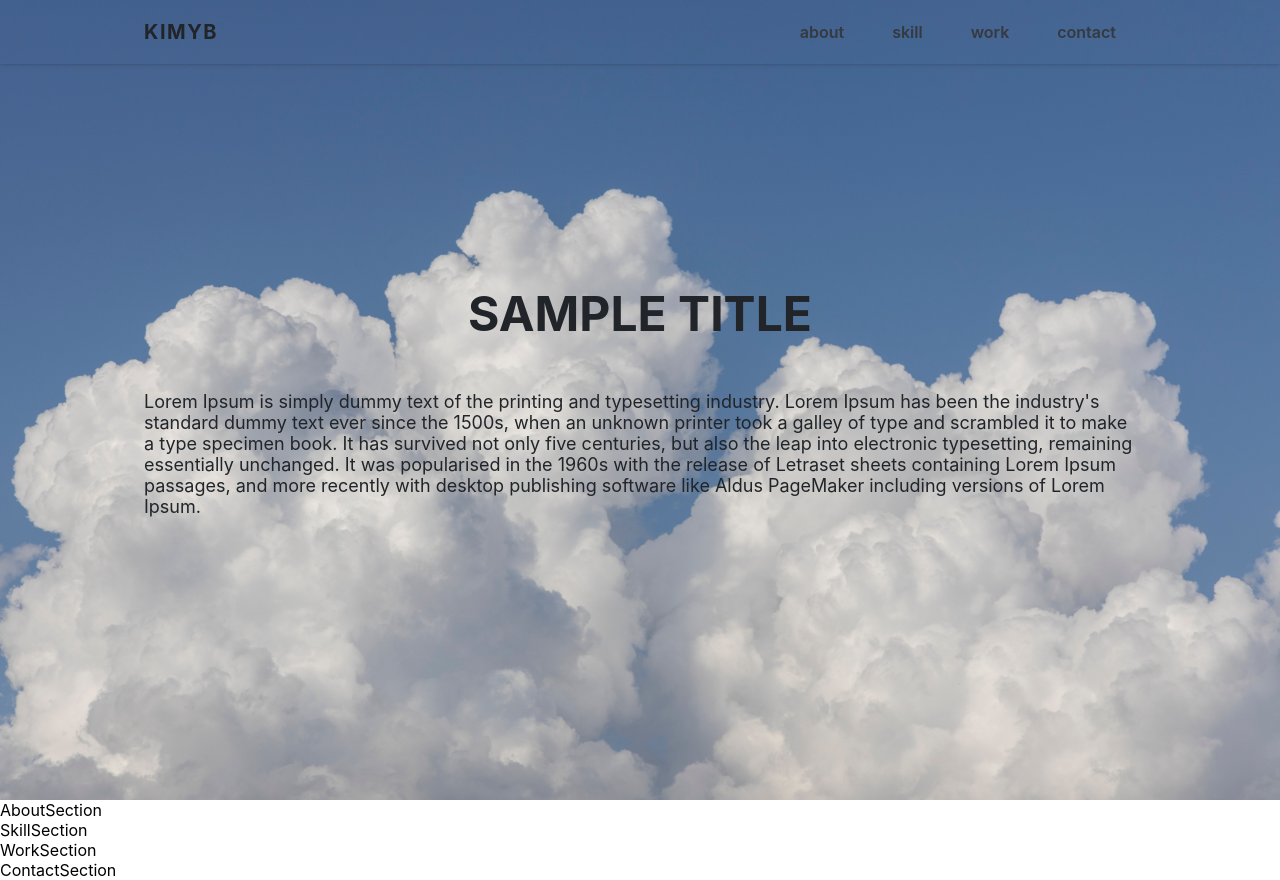
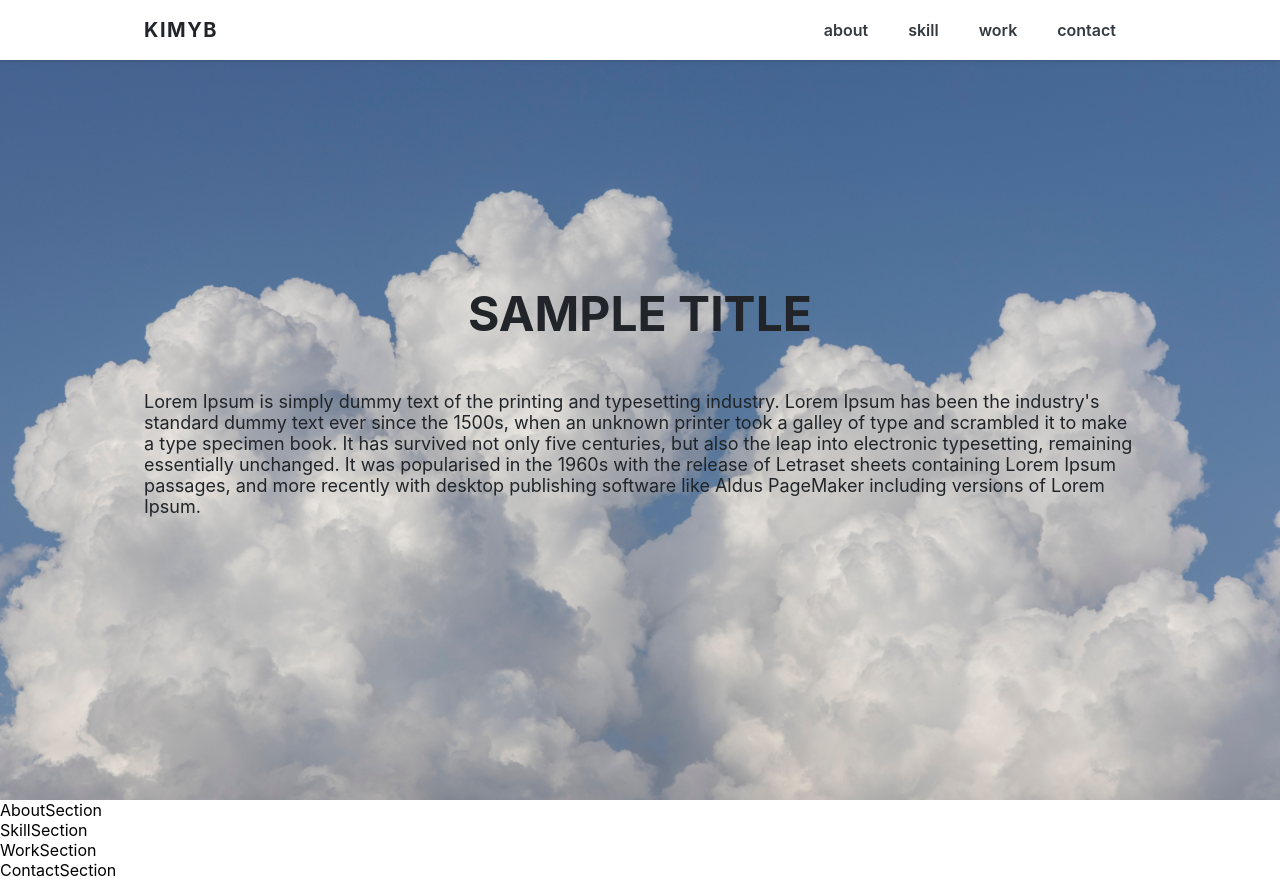
Before and after one commit to Kimyb8870/portfolio, a React (Create React App) app: page / in a window 1280 px wide. Built offline with nearby package versions, Linux system fonts and the light colour scheme.

Commit message:
Update: Header Component / responsive nav bar

```diff
--- a/src/components/common/Header/index.js
+++ b/src/components/common/Header/index.js
@@ -1,17 +1,38 @@
-import React from "react";
-import { StyledHeader, Wrapper } from "./styles/Header";
+import React, { useEffect, useState } from "react";
+import {
+  StyledHeader,
+  Wrapper,
+  LinkItem,
+  StyledCloseIcon,
+  StyledMenuIcon,
+  LinkList,
+} from "./styles/Header";
 
 const Header = () => {
+  const [headerOpen, setHeaderOpen] = useState(false);
+  const [headerBackground, setHeaderBackground] = useState(false);
+
+  useEffect(() => {
+    window.addEventListener("scroll", () => {
+      setHeaderBackground(true);
+    });
+  }, []);
+
   return (
-    <StyledHeader>
+    <StyledHeader isWhite={headerBackground}>
       <Wrapper>
-        <span className="logo">KIMYB</span>
-        <div>
-          <a href="#about">about</a>
-          <a href="#skill">skill</a>
-          <a href="#work">work</a>
-          <a href="#contact">contact</a>
-        </div>
+        <h1 className="logo">KIMYB</h1>
+        {headerOpen ? (
+          <StyledCloseIcon onClick={() => setHeaderOpen(false)} />
+        ) : (
+          <StyledMenuIcon onClick={() => setHeaderOpen(true)} />
+        )}
+        <LinkList className="linkList" headerOpen={headerOpen}>
+          <LinkItem href="#about">about</LinkItem>
+          <LinkItem href="#skill">skill</LinkItem>
+          <LinkItem href="#work">work</LinkItem>
+          <LinkItem href="#contact">contact</LinkItem>
+        </LinkList>
       </Wrapper>
     </StyledHeader>
   );
--- a/src/components/common/Header/styles/Header.js
+++ b/src/components/common/Header/styles/Header.js
@@ -1,51 +1,105 @@
-import styled from "styled-components";
+import styled from "styled-components/macro";
+import { css } from "styled-components";
 import palette from "../../../../lib/styles/palette";
 import Responsive from "../../Responsive";
+import MenuIcon from "@mui/icons-material/Menu";
+import CloseIcon from "@mui/icons-material/Close";
 
 export const StyledHeader = styled.header`
   position: fixed;
   top: 0;
   left: 0;
   right: 0;
-  width: 100%;
-  height: 4rem;
+  z-index: 9999;
   box-shadow: 0 0 4px rgba(0, 0, 0, 0.25);
+  background: transparent;
+  transition: all 500ms;
+
+  ${(props) =>
+    props.isWhite &&
+    css`
+      background: white;
+    `}
 `;
 
 export const Wrapper = styled(Responsive)`
   display: flex;
   justify-content: space-between;
   align-items: center;
-  height: 100%;
+  padding-top: 0.5rem;
+  padding-bottom: 0.5rem;
+
+  @media (max-width: 768px) {
+    padding: 1rem 2rem;
+    flex-direction: column;
+  }
 
   .logo {
     color: ${palette.gray[9]};
     font-size: 1.25rem;
     font-weight: 700;
     letter-spacing: 1.5px;
+
+    @media (max-width: 768px) {
+      align-self: flex-start;
     }
+  }
+`;
 
-  div {
+export const LinkList = styled.div`
   display: flex;
+  align-items: center;
 
-    a {
+  @media (max-width: 768px) {
+    width: 100%;
+    flex-direction: column;
+    padding: 1rem;
+
+    ${(props) =>
+      !props.headerOpen &&
+      css`
+        display: none;
+      `}
+  }
+`;
+
+export const StyledMenuIcon = styled(MenuIcon)`
+  &.MuiSvgIcon-root {
+    display: none;
+
+    @media (max-width: 768px) {
+      display: block;
+      position: fixed;
+      right: 1rem;
+    }
+  }
+`;
+
+export const StyledCloseIcon = styled(CloseIcon)`
+  &.MuiSvgIcon-root {
+    display: none;
+
+    @media (max-width: 768px) {
+      display: block;
+      position: fixed;
+      right: 1rem;
+    }
+  }
+`;
+
+export const LinkItem = styled.a`
   color: ${palette.gray[8]};
   padding: 0.75rem 1.25rem;
   box-sizing: border-box;
   border-radius: 10px;
   font-weight: 600;
   transition: all 200ms;
-    }
+  text-align: center;
+  width: 100%;
 
-    a:hover {
+  &:hover {
     background: rgba(0, 0, 0, 0.25);
-      /* color: ${palette.indigo[2]}; */
     color: white;
     box-shadow: 0 0 2px rgba(0, 0, 0, 0.25);
   }
-
-    a + a {
-      margin-left: 0.5rem;
-    }
-  }
 `;
```
Lines whose indentation alone changed are shown as unchanged.
